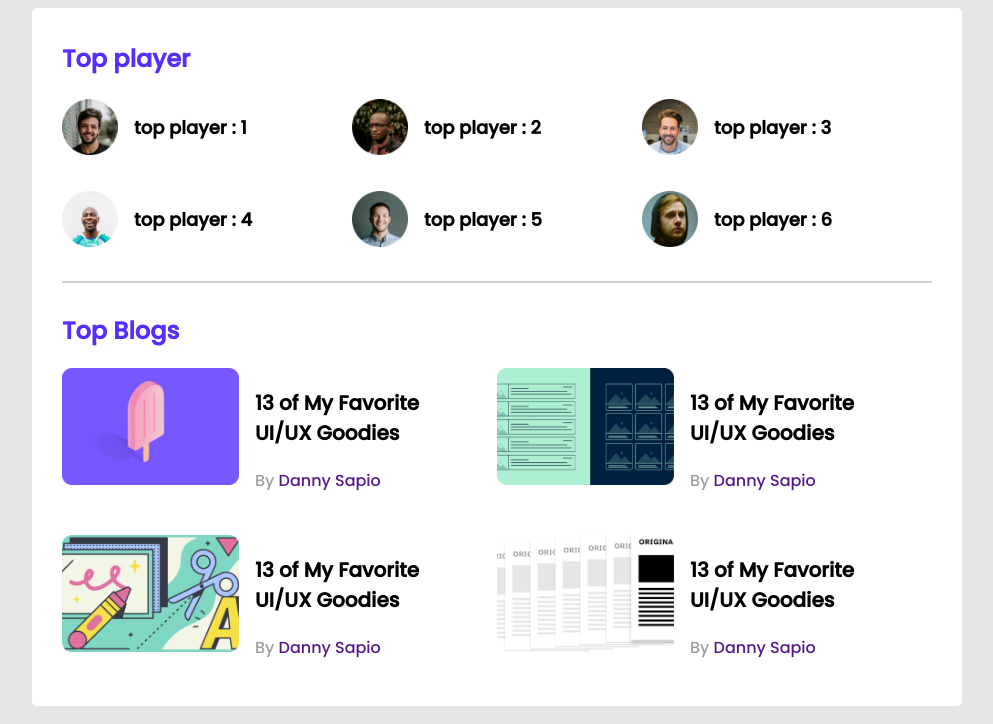
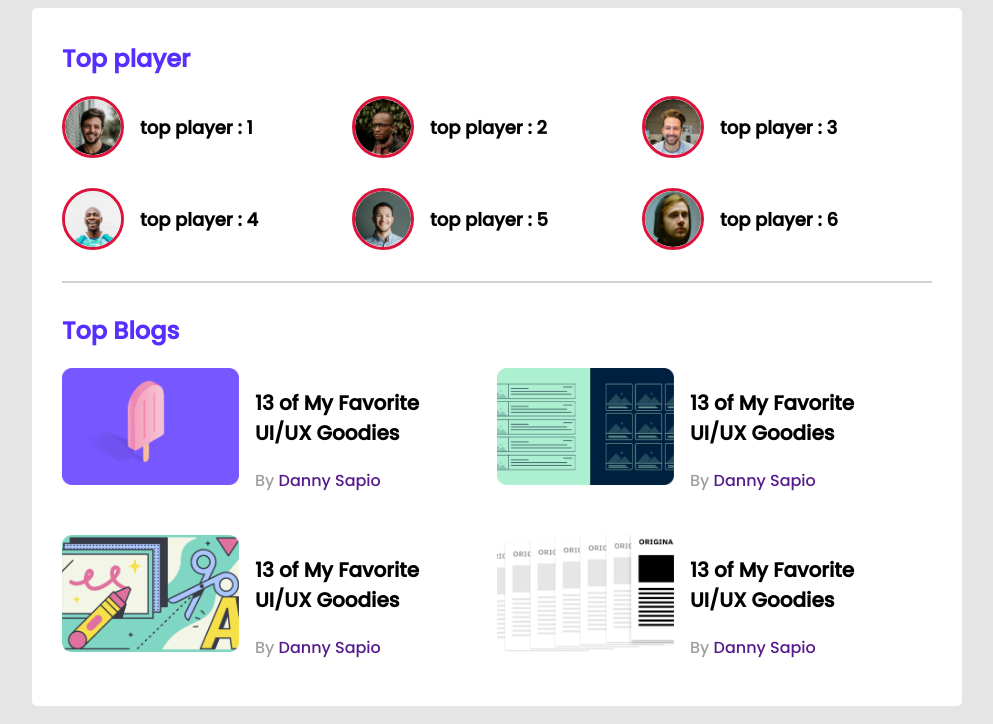
Before and after one commit to Wahidul505/leader-board-project, a plain HTML site: page index.html in a window 1280 px wide. Shown: the top 724 px of the page, without its empty margins (143-1136 px from the left). Drawn offline with Linux system fonts and the light colour scheme.

Commit message:
commiting for observing the changes

```diff
--- a/styles/style.css
+++ b/styles/style.css
@@ -46,6 +46,8 @@ hr{
 .player img{
   width: 56px;
   height: 56px;
+  border: 3px solid crimson;
+  border-radius: 50%;
 
 }
 .player-name{
```
